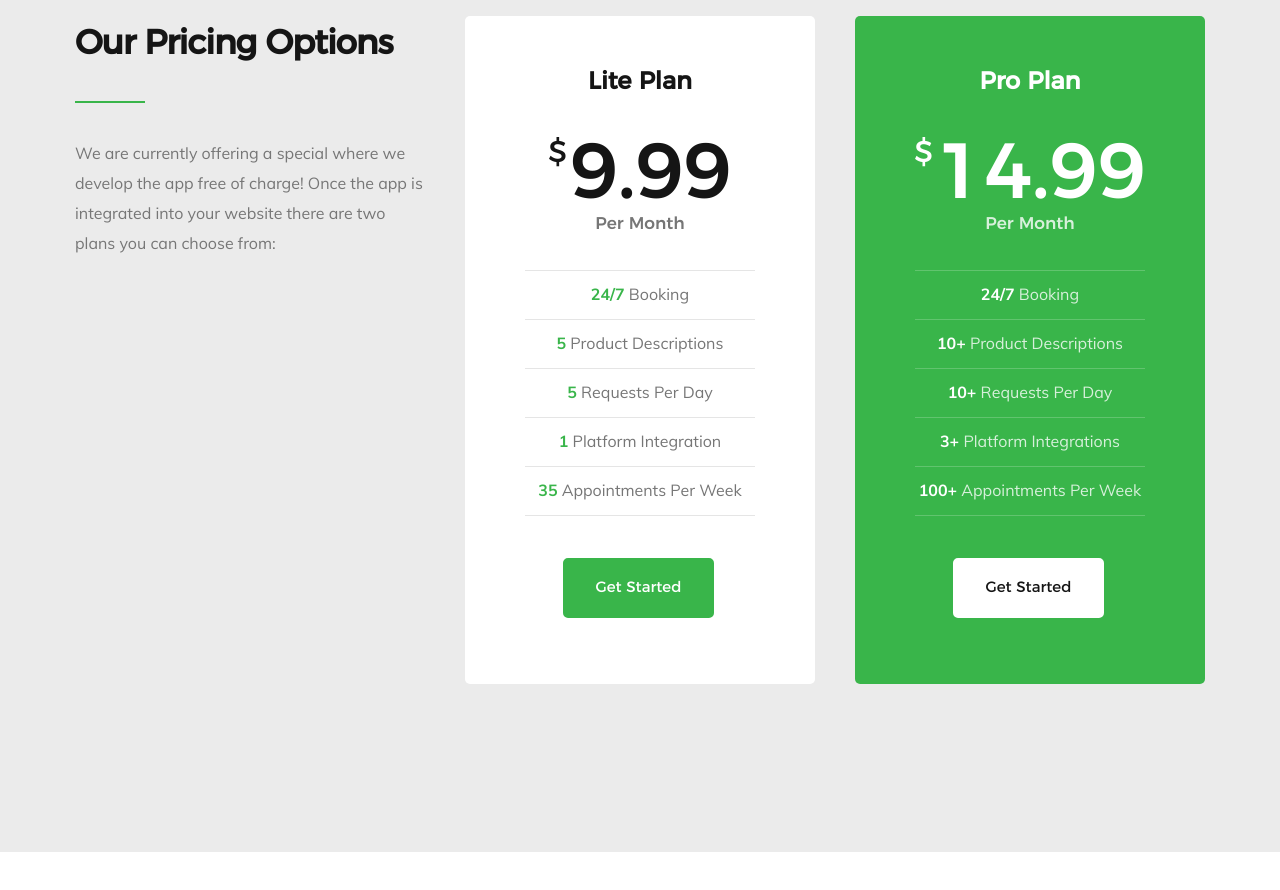
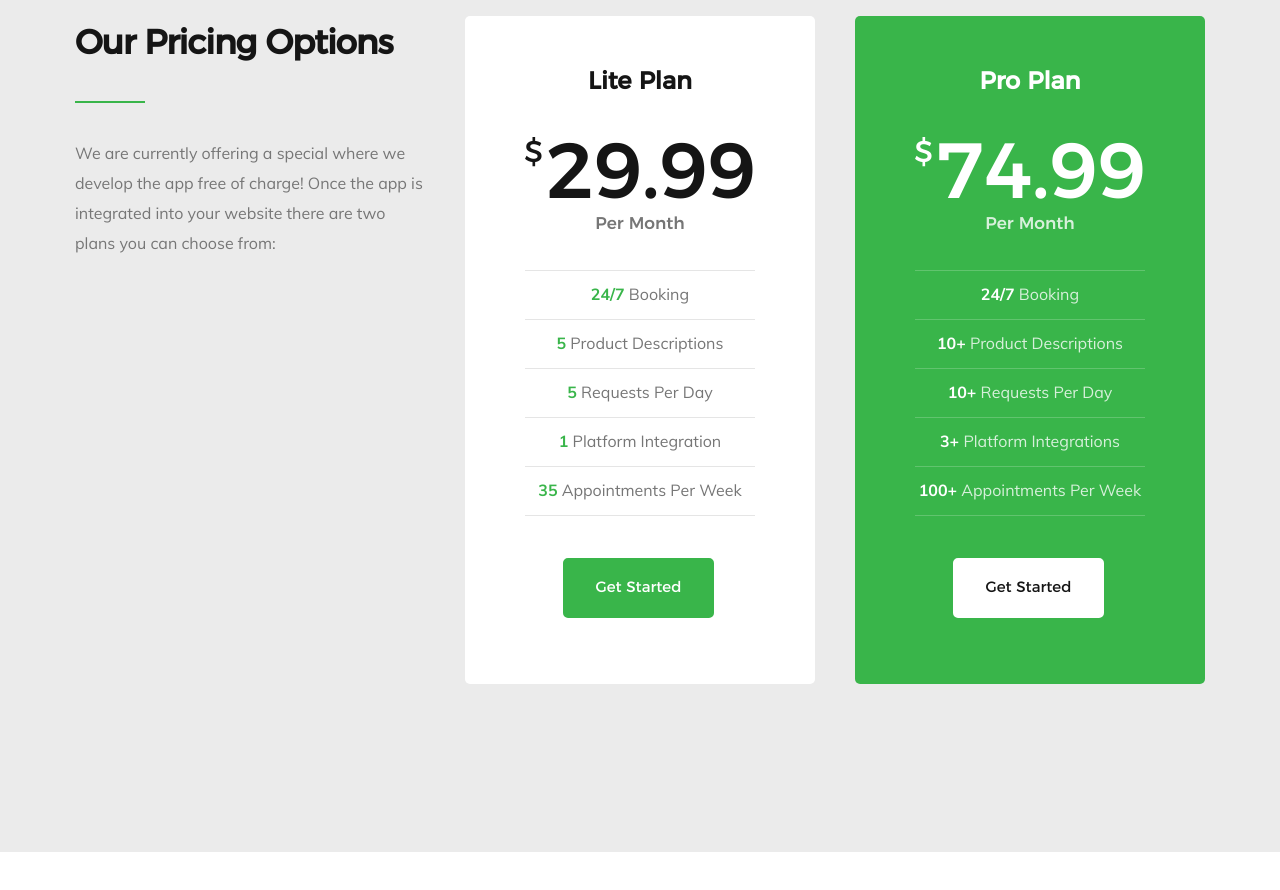
Before and after one commit to sherifsarhan/sherifsarhan.github.io, a plain HTML site: page index.html in a window 1280 px wide. Shown: the part 4200-5090 px from the top of the page. Drawn offline with Linux system fonts and the light colour scheme; files whose address does not match are found by name.

Commit message:
Update index.html

```diff
--- a/index.html
+++ b/index.html
@@ -301,7 +301,7 @@
 
                             <div class="plan-top-part">
                                 <h3 class="plan-block-title">Lite Plan</h3>
-                                <p class="plan-block-price"><sup>$</sup>9.99</p>
+                                <p class="plan-block-price"><sup>$</sup>29.99</p>
                                 <p class="plan-block-per">Per Month</p>
                             </div>
 
@@ -325,7 +325,7 @@
 
                             <div class="plan-top-part">
                                 <h3 class="plan-block-title">Pro Plan</h3>
-                                <p class="plan-block-price"><sup>$</sup>14.99</p>
+                                <p class="plan-block-price"><sup>$</sup>74.99</p>
                                 <p class="plan-block-per">Per Month</p>
                             </div>
 
```
